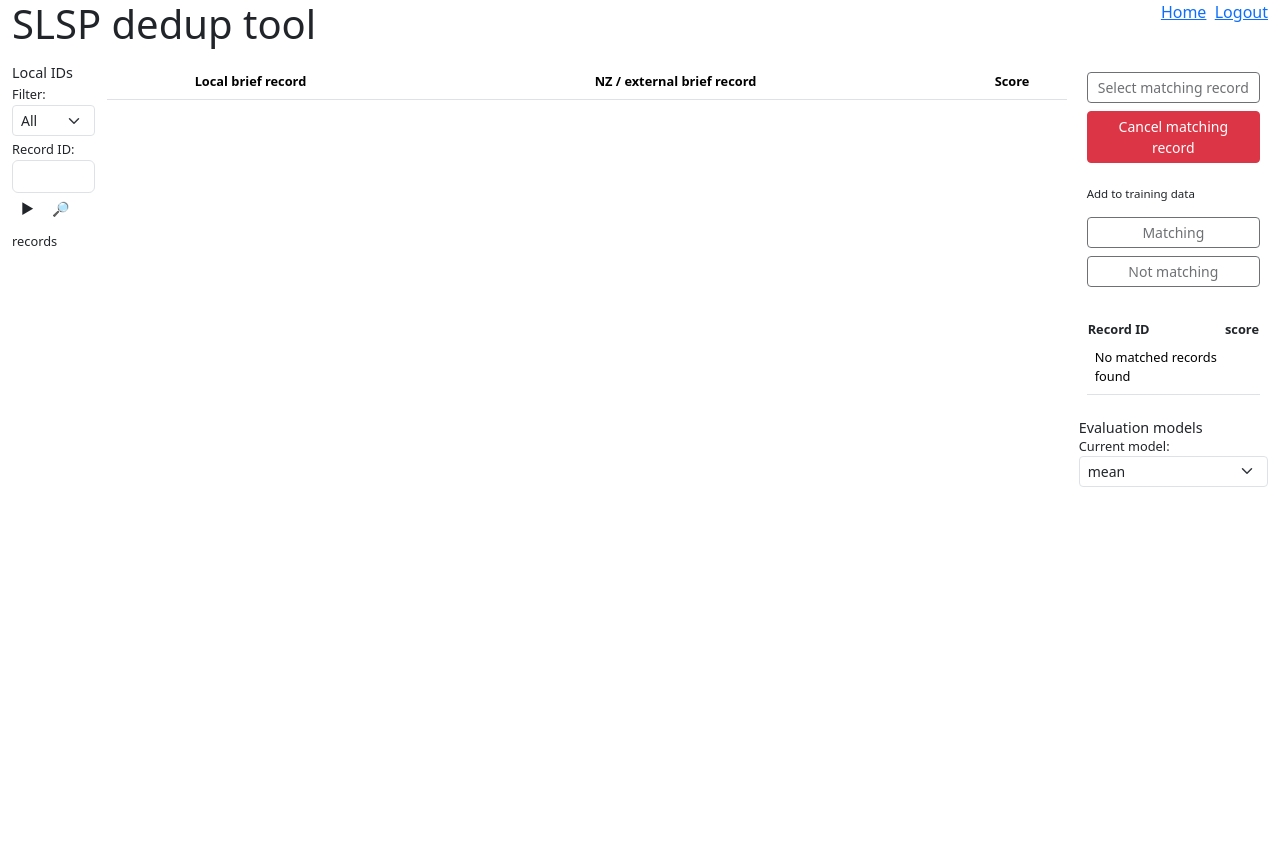
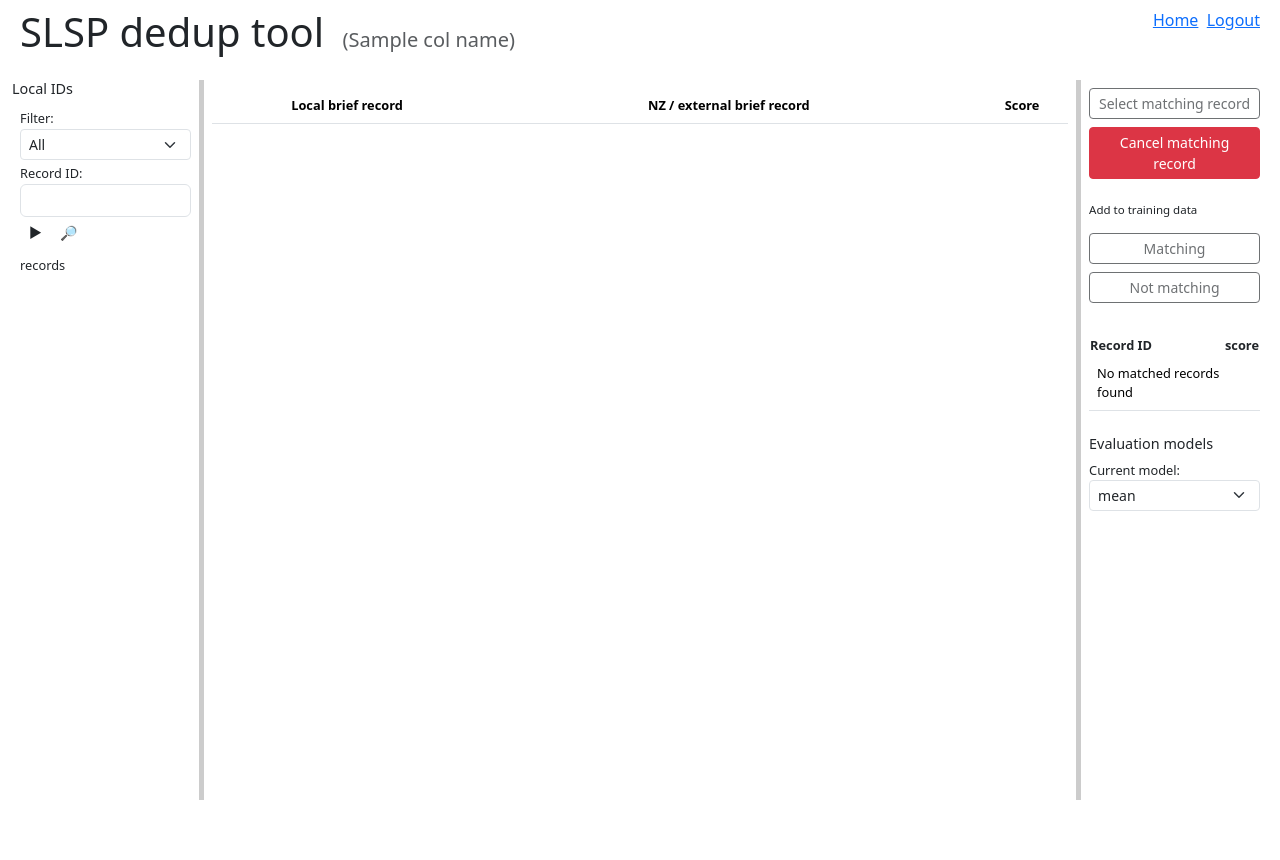
Before and after one commit to Swiss-Library-Service-Platform/slspdeduptool, a Django app: template dedup/templates/dedup/collection.html in a window 1280 px wide. After the commit the page ends 800 px from the top, so only its background shows below. Run offline with Django 5.2, Linux system fonts and the light colour scheme; the template is opened without the code that fills it: most values are stand-ins (such as "Sample title", 1, 10 or a date in 2020); lists and menus that the app fills with data are empty; some libraries are stand-ins or nearby versions.

Commit message:
upgrade of UI

```diff
--- a/dedup/static/dedup/main.js
+++ b/dedup/static/dedup/main.js
@@ -102,7 +102,7 @@ const RecidList = {
   // a review
   template: `
     <h2 class="mb-0">Local IDs</h2>
-    <form class="mb-2" id="recordFilter" @submit.prevent="$emit('fetchRecList', filterSelected, recidtofilter)">
+    <form class="m-2" id="recordFilter" @submit.prevent="$emit('fetchRecList', filterSelected, recidtofilter)">
       <label for="FilterOptions" class="control-label">Filter:</label>
       <select v-model="filterSelected" class="form-select form-select-sm" id="FilterOptions" @change="$emit('fetchRecList', filterSelected)">
         <option v-for="option in filterOptions" :value="option.value" :selected="option.value == filterSelected">{{ option.text }}</option>
@@ -114,8 +114,8 @@ const RecidList = {
       <button id="searchRecords" class="btn btn-sm" type="button" @click="$emit('fetchRecList', filterSelected, recidtofilter)">\u{1F50E}</button>
 
     </form>
-    <div class="mb-2 mt-2">{{ nbTotalRecs }} records</div>
-    <div id="recids" class="list-group">
+    <div class="m-2">{{ nbTotalRecs }} records</div>
+    <div id="recids" class="m-2 list-group">
       <a v-for="recid in recids" :class="{active: (recid.rec_id==selectedLocRecid), 'human-validated': recid.human_validated, 'list-group-item-dark': recid.color }" class="list-group-item list-group-item-action" href="#" @click="$emit('recordSelected', recid.rec_id)">{{ recid.rec_id }}</a>
     </div>
   `
@@ -143,7 +143,7 @@ const FullLocalRec = {
 const FullRec = {
   props: ['fullRecData'],
   template: `
-  <div class="fullrecdata" v-html="fullRecData">
+  <div class="fullrecdata m-2" v-html="fullRecData">
   </div>`
 }
 
@@ -197,13 +197,14 @@ const SelectEvaluationModel = {
   data() {
     return {
       modelOptions: ['mean',
+                     'random_forest_general',
                      'random_forest_book',
                      'random_forest_music'],
       modelSelected: 'mean' // default
   }},
   emits: ["defineEvaluationModel"],
-  template: `<h2 class="mb-0">Evaluation models</h2>
-    <form class="mb-2" id="selectModel">
+  template: `<h2 class="m-2">Evaluation models</h2>
+    <form class="m-2" id="selectModel">
       <label for="modelOptions" class="control-label">Current model:</label>
       <select v-model="modelSelected" class="form-select form-select-sm" id="modelOptions" @change="$emit('defineEvaluationModel', modelSelected)">
         <option v-for="option in modelOptions" :value="option" :selected="option == modelSelected">{{ option }}</option>
@@ -223,7 +224,8 @@ const app = Vue.createApp({
       recids: [],
       nbTotalRecs: null,
       trainingDataMessage: null,
-      selectedModel: 'mean'
+      selectedModel: 'mean',
+      col_name: col_name, // column name is defined in the template
     }
   },
   computed: {
@@ -252,7 +254,51 @@ const app = Vue.createApp({
   created() {
     this.fetchRecList();
   },
+  mounted() {
+    const leftCol = this.$refs.leftCol
+    const centerCol = this.$refs.centerCol
+    const rightCol = this.$refs.rightCol
+    const resizerLeft = this.$refs.resizerLeft
+    const resizerRight = this.$refs.resizerRight
+
+    this.attachResizer(resizerLeft, leftCol, centerCol)
+    this.attachResizer(resizerRight, centerCol, rightCol)
+  },
+
   methods: {
+
+    attachResizer(resizerEl, leftEl, rightEl) {
+      let startX = 0
+      let startLeftWidth = 0
+      let startRightWidth = 0
+
+      const onMouseMove = (e) => {
+        const dx = e.clientX - startX
+        const containerWidth = resizerEl.parentNode.getBoundingClientRect().width
+        const newLeftWidth = ((startLeftWidth + dx) * 100) / containerWidth
+        const newRightWidth = ((startRightWidth - dx) * 100) / containerWidth
+
+        if (newLeftWidth > 5 && newRightWidth > 5) {
+          leftEl.style.width = `${newLeftWidth}%`
+          rightEl.style.width = `${newRightWidth}%`
+        }
+      }
+
+      const onMouseUp = () => {
+        document.removeEventListener('mousemove', onMouseMove)
+        document.removeEventListener('mouseup', onMouseUp)
+      }
+
+      const onMouseDown = (e) => {
+        startX = e.clientX
+        startLeftWidth = leftEl.getBoundingClientRect().width
+        startRightWidth = rightEl.getBoundingClientRect().width
+        document.addEventListener('mousemove', onMouseMove)
+        document.addEventListener('mouseup', onMouseUp)
+      }
+
+      resizerEl.addEventListener('mousedown', onMouseDown)
+    },
 
     /* Fetch the selected record in the left list */
     recordSelected(recid) {
@@ -406,32 +452,59 @@ const app = Vue.createApp({
     }
   },
   template: `
-    <header>
+  <div class="container-fluid p-0 vh-100 d-flex flex-column">
+    <!-- Header -->
+    <header class="p-2">
       <div class="row">
         <div class="mb-2 col-10">
-          <h1>SLSP dedup tool</h1>
+          <h1>SLSP dedup tool <span class="text-muted fs-5 ms-2">({{ col_name }})</span></h1>
         </div>
         <div class="mb-2 col-2 text-end">
           <a href="/dedup">Home</a>&nbsp;&nbsp;<a href="/dedup/logout">Logout</a>
         </div>
       </div>
     </header>
-    <div class="row">
-      <aside class="col-1">
-        <recidList :recids="recids" :selectedLocRecid="selectedLocRecid" :nbTotalRecs="nbTotalRecs" @fetch-rec-list="fetchRecList" @record-selected="recordSelected" >
-        </recidList>
+
+    <!-- Main content resizable -->
+    <div class="d-flex flex-grow-1 overflow-hidden">
+      <!-- Colonne gauche -->
+      <aside ref="leftCol" class="h-100 overflow-auto" style="width: 15%;">
+        <recidList
+          :recids="recids"
+          :selectedLocRecid="selectedLocRecid"
+          :nbTotalRecs="nbTotalRecs"
+          @fetch-rec-list="fetchRecList"
+          @record-selected="recordSelected"
+        />
       </aside>
-      <main class="col-9">
-        <div class="row">
+
+      <!-- Resizer between left and center -->
+      <div class="resizer" ref="resizerLeft"></div>
+
+      <!-- Center column -->
+      <main ref="centerCol" class="h-100 overflow-auto" style="width: 70%;">
+        <div class="row m-2">
           <table class="table table-striped" id="briefrec">
-            <thead><tr>
+            <thead>
+              <tr>
                 <th class="col-1"></th>
                 <th class="col-5">Local brief record</th>
                 <th class="col-5">NZ / external brief record</th>
                 <th class="col-1">Score</th>
-            </tr></thead>
+              </tr>
+            </thead>
             <tbody>
-                <tr v-if="locBriefRec" v-for="field in briefrec_fields" :class="{'table-danger': (extNzBriefRec && scores[field]!==null && scores[field] >= 0.2 && scores[field] < 0.8) }">
+              <tr
+                v-if="locBriefRec"
+                v-for="field in briefrec_fields"
+                :key="field"
+                :class="{
+                  'table-danger': extNzBriefRec &&
+                    scores[field] !== null &&
+                    scores[field] >= 0.2 &&
+                    scores[field] < 0.8
+                }"
+              >
                 <th class="text-end">{{ field }}</th>
                 <td>{{ locBriefRec[field] }}</td>
                 <td v-if="extNzBriefRec">{{ extNzBriefRec[field] }}</td>
@@ -444,18 +517,31 @@ const app = Vue.createApp({
         </div>
         <div class="row">
           <div class="col-6">
-            <FullRec :full-rec-data="locFullRec">
-            </fullRec>
+            <FullRec :full-rec-data="locFullRec" />
           </div>
           <div class="col-6">
-            <FullRec :full-rec-data="extNzFullRec">
-            </FullRec>
+            <FullRec :full-rec-data="extNzFullRec" />
           </div>
         </div>
       </main>
-      <aside class="col-2">
-        <ActionSection :possible-matches="possibleMatches" :selected-ext-nz-rec-rank="selectedExtNzRecRank" :matched-record="matchedRecord" :training-data-message="trainingDataMessage" @ext-nz-rec-selected="extNzRecSelected" @define-matching-record="defineMatchingRecord" @cancel-matching-record="cancelMatchingRecord" @add-to-training-data="addToTrainingData"></ActionSection>
-        <SelectEvaluationModel @defineEvaluationModel = "defineEvaluationModel"></SelectEvaluationModel>
+
+      <!-- Resizer between center and right -->
+      <div class="resizer" ref="resizerRight"></div>
+
+      <!-- right column -->
+      <aside ref="rightCol" class="h-100 overflow-auto" style="width: 15%;">
+        <ActionSection
+          :possible-matches="possibleMatches"
+          :selected-ext-nz-rec-rank="selectedExtNzRecRank"
+          :matched-record="matchedRecord"
+          :training-data-message="trainingDataMessage"
+          @ext-nz-rec-selected="extNzRecSelected"
+          @define-matching-record="defineMatchingRecord"
+          @cancel-matching-record="cancelMatchingRecord"
+          @add-to-training-data="addToTrainingData"
+        />
+        <SelectEvaluationModel @defineEvaluationModel="defineEvaluationModel" />
       </aside>
+    </div>
   </div>`
 });
--- a/dedup/static/dedup/style.css
+++ b/dedup/static/dedup/style.css
@@ -50,6 +50,12 @@ table#brief_rec .lowMatchScore {
     display: inline-block;
 }
 
+.resizer {
+  width: 5px;
+  background-color: #ccc;
+  cursor: col-resize;
+}
+
 /*
 h3 {
     font-size: 1em;
```
Lines whose indentation alone changed are shown as unchanged.
